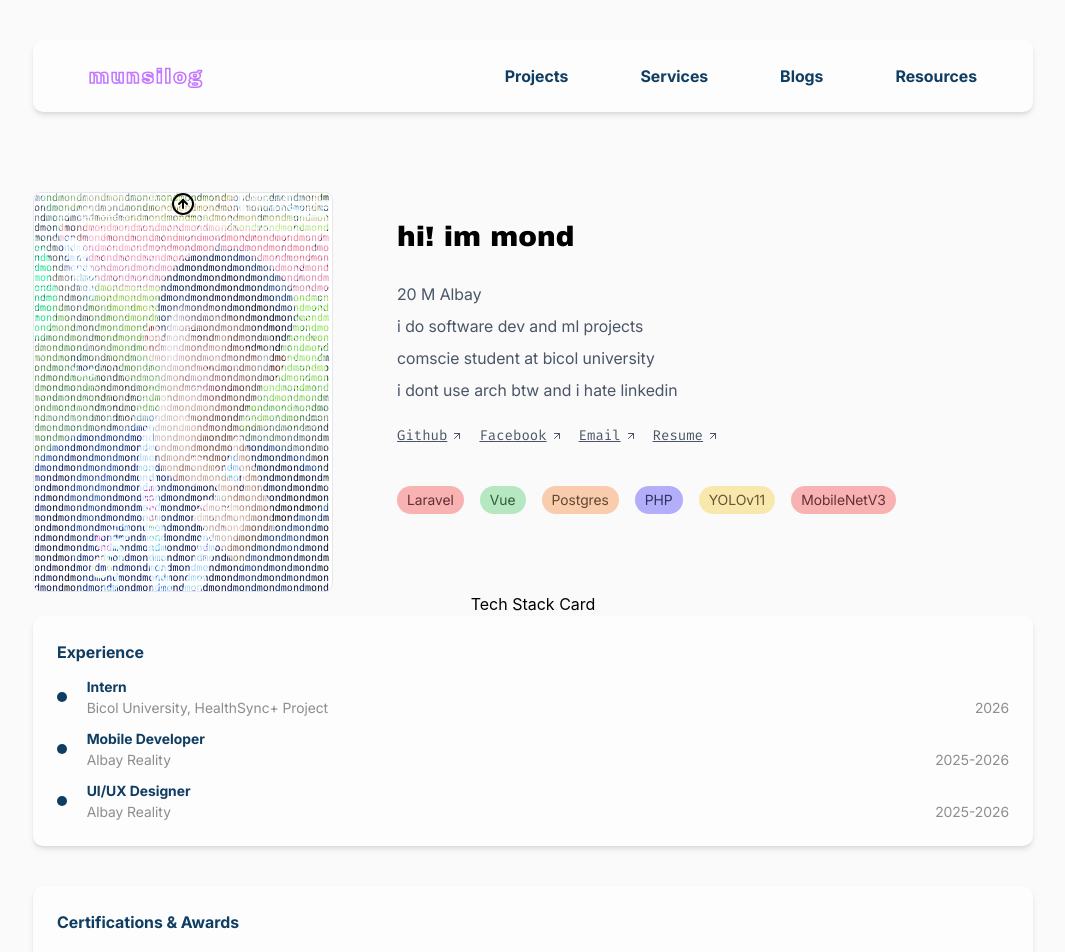
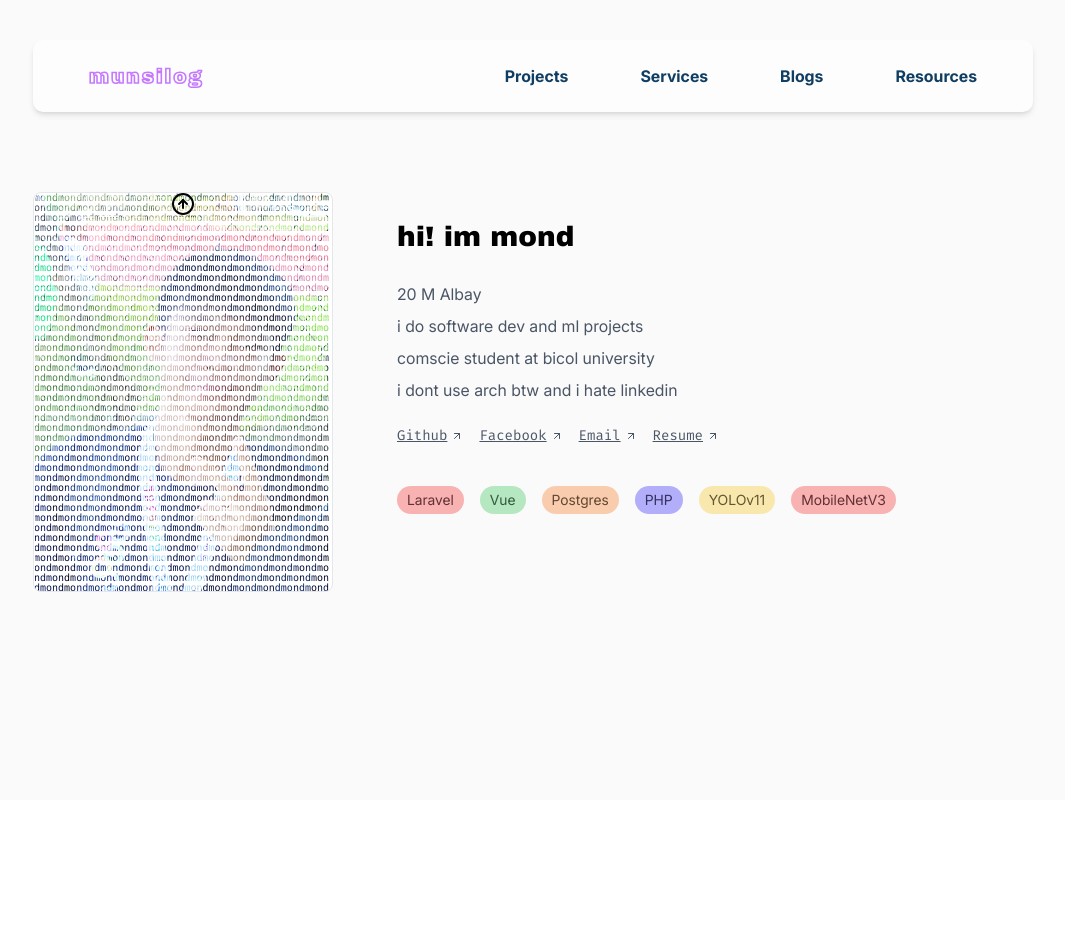
Before and after one commit to dev-remun/remun-portfolio, a React (Vite) app: page / in a window 1280 px wide. Shown: the top 952 px of the page, without its empty margins (107-1172 px from the left). After the commit the page ends 800 px from the top, so only its background shows below. Built offline with nearby package versions, Linux system fonts and the light colour scheme.

Commit message:
refactor: Updated the HomePage UI

```diff
--- a/src/pages/HomePage.jsx
+++ b/src/pages/HomePage.jsx
@@ -3,16 +3,12 @@
 import ExperienceCard from "../components/ExperienceCard";
 import Navbar from "../components/Navbar";
 import ProfileCard from "../components/cards/ProfileCard";
-import TechStackCard from "../components/cards/TechStackCard";
 
 const HomePage = () => {
     return (
         <div className="flex flex-col items-center bg-[#FAFAFA] min-h-screen px-[20px] md:px-0 overflow-x-hidden md:px-[20px] pb-[100px]">
             <Navbar />
             <ProfileCard />
-            <TechStackCard />
-            <ExperienceCard />
-            <CertificationCard />
         </div>
     );
 }
```
